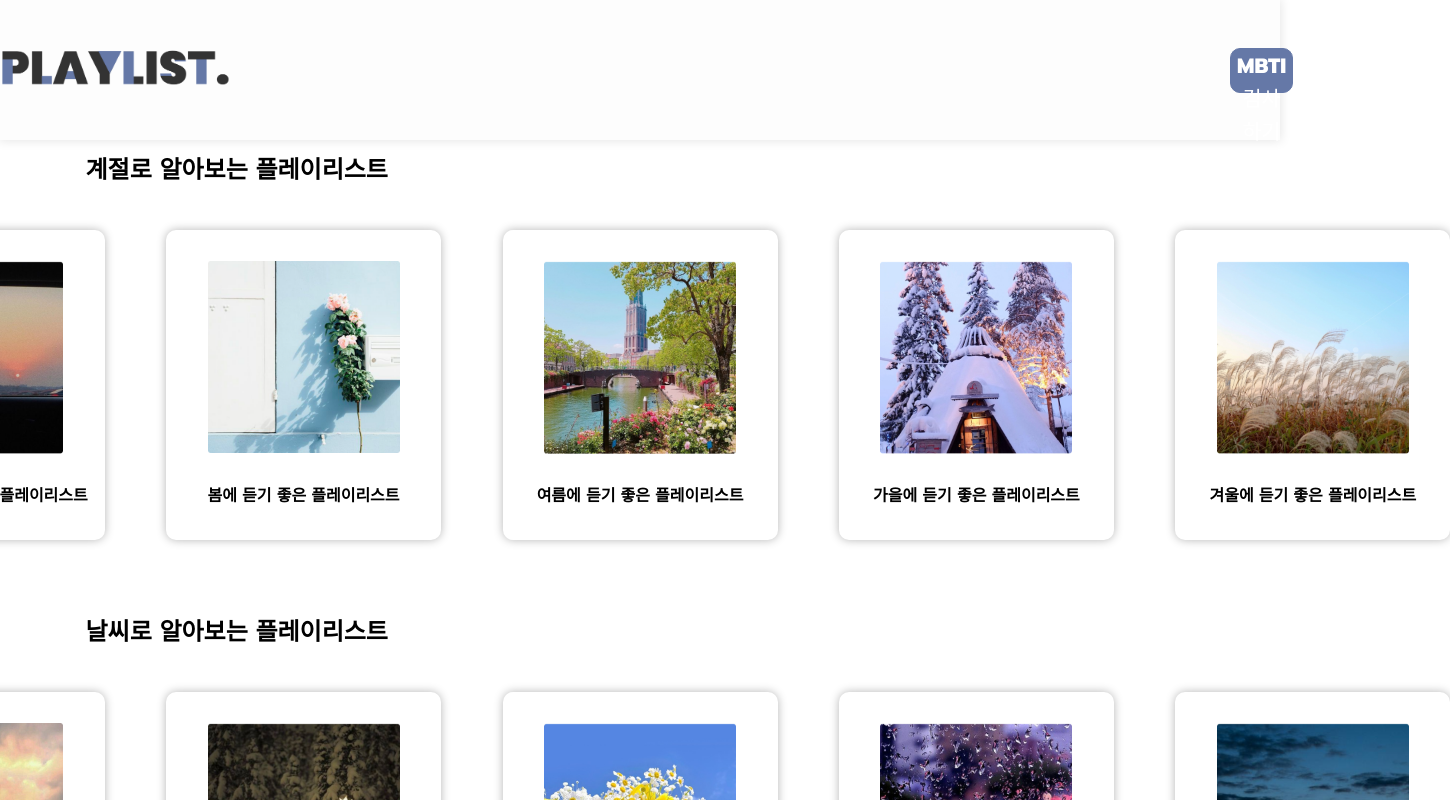
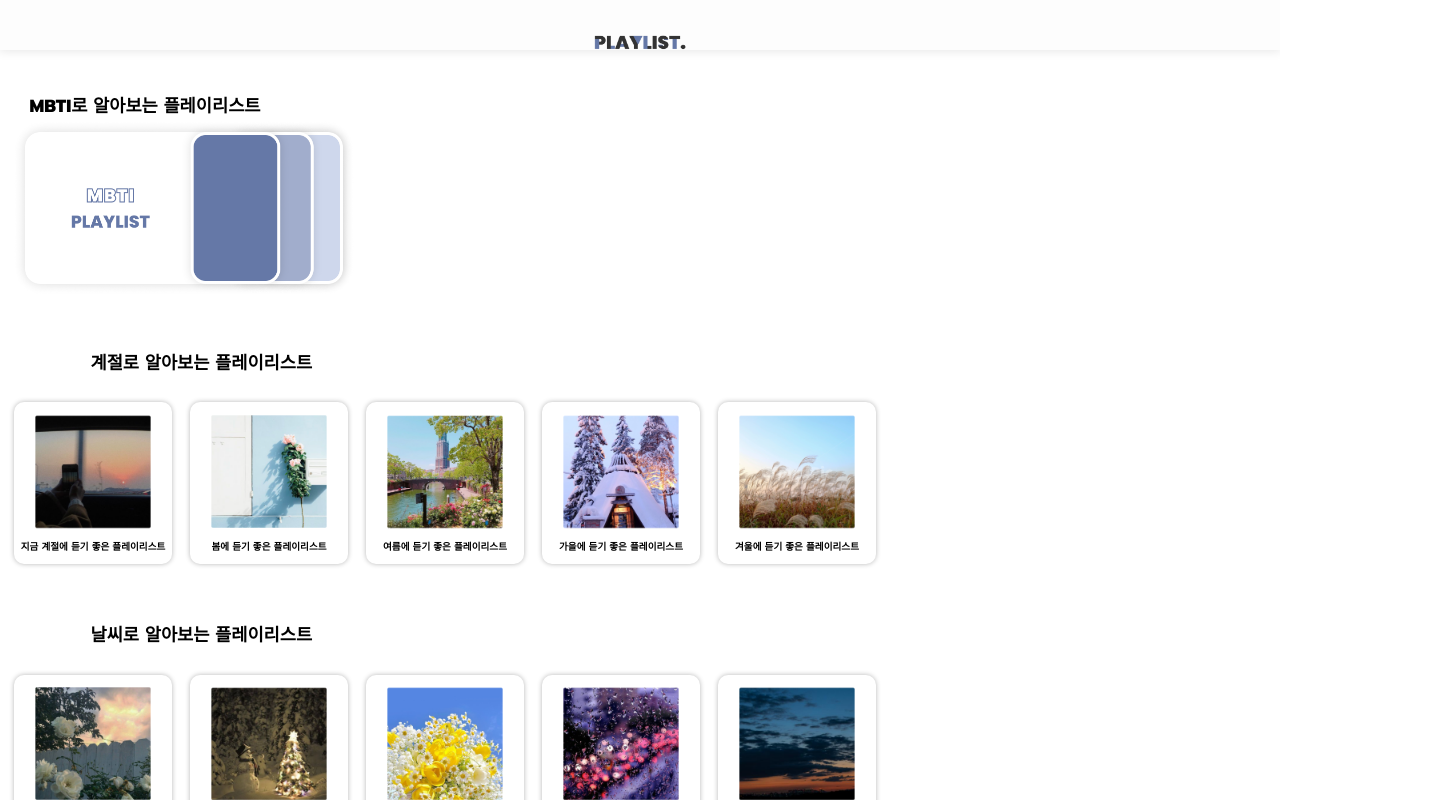
Before and after one commit to MGCWingcombo/Playlist_Client, a React (Create React App) app: page / in a window 1280 px wide. Shown: the top 800 px of the page, 1450 px wide, since content can reach past the window. Built offline with nearby package versions, Linux system fonts and the light colour scheme.

Commit message:
전역 스타일링 추가

```diff
--- a/src/styleds/GlobalStyle.js
+++ b/src/styleds/GlobalStyle.js
@@ -1,9 +1,7 @@
-const size = {
-  mobile: "600px",
-};
+import { createGlobalStyle } from "styled-components";
 
-const device = {
-  mobile: `(max-width: ${size.mobile})`,
-};
+const GlobalStyle = createGlobalStyle`
+    html, body { max-width: 100%; overflow-x: hidden; }
+`;
 
-export default device;
+export default GlobalStyle;
```
